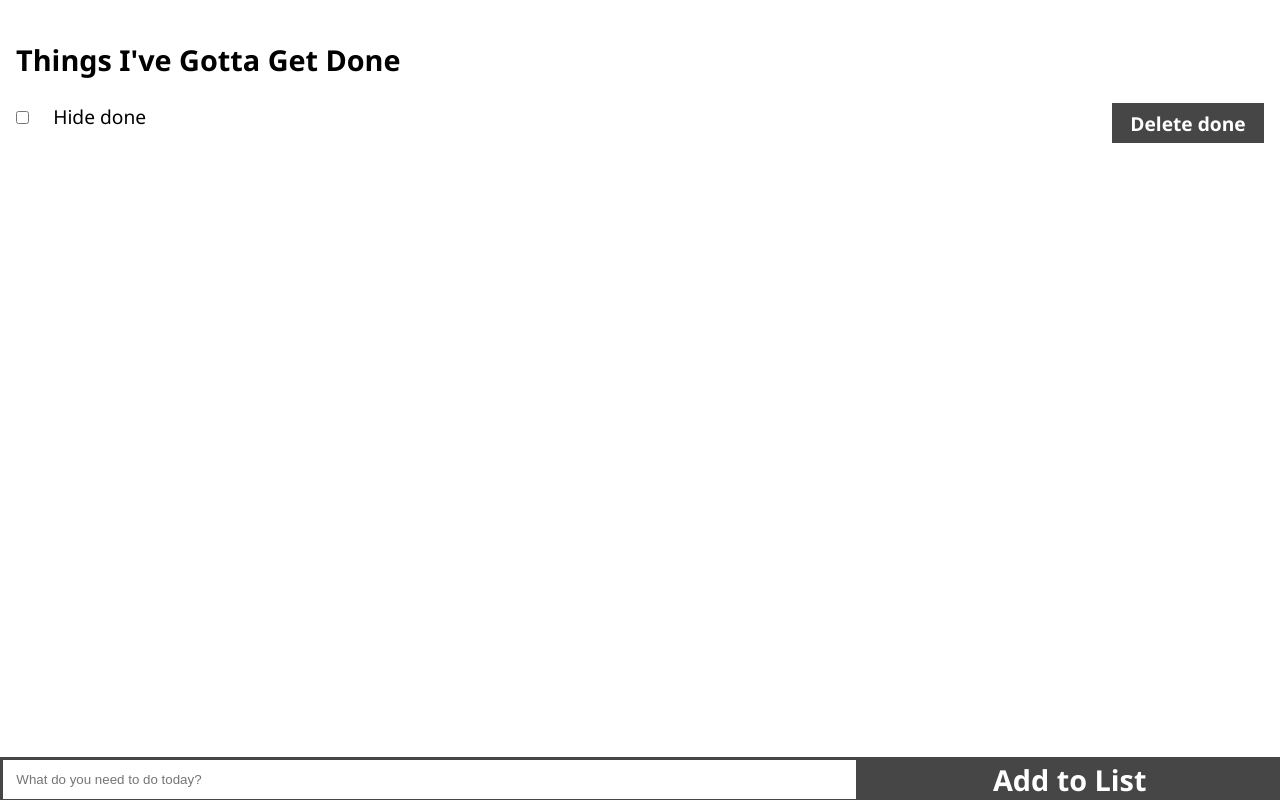
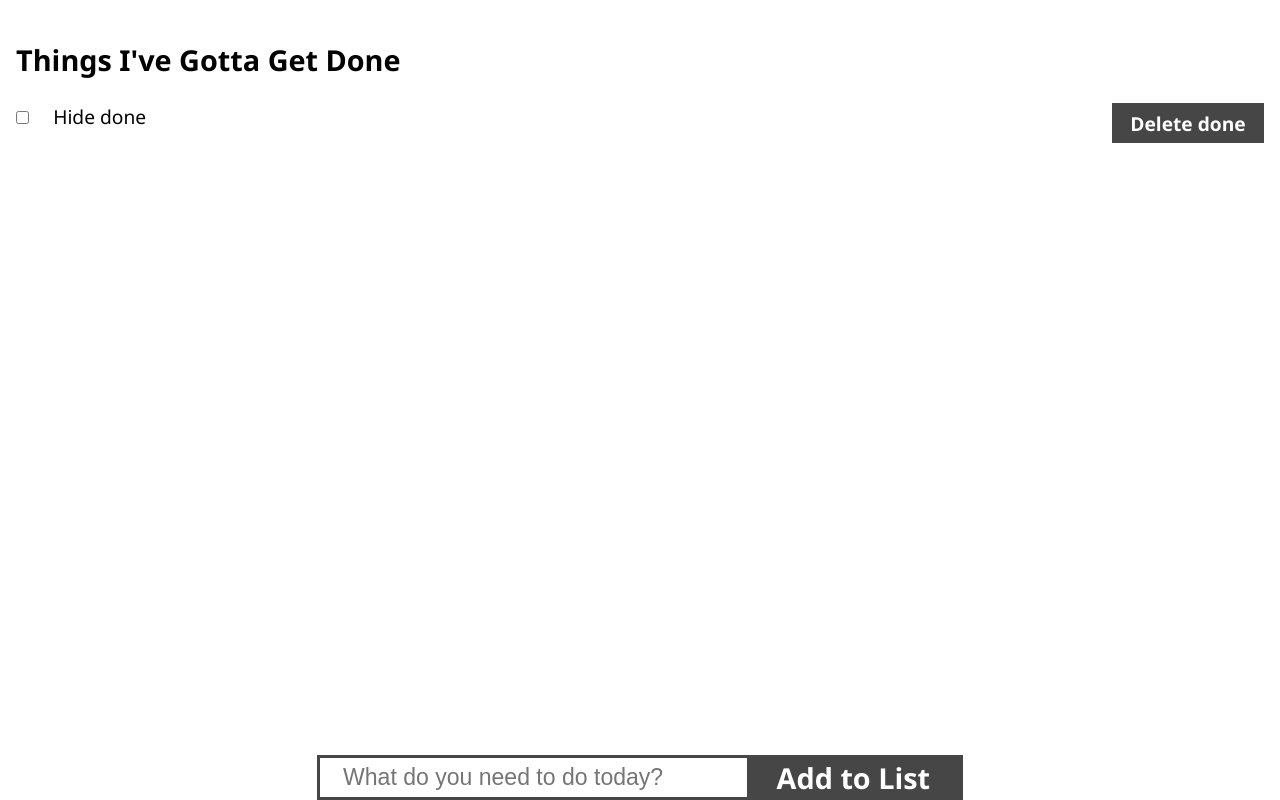
Before and after one commit to Erdodif/Frontend_TODO, a plain HTML site: page index.html in a window 1280 px wide. Drawn offline with Linux system fonts and the light colour scheme.

Commit message:
Stílus reszponzivitásának konstans szerepének frappáns megoldása

```diff
--- a/index.html
+++ b/index.html
@@ -21,11 +21,13 @@
             </span>
         </div>
     </div>
-    <div class="bevitel">
-        <input type="text" name="new" id="new" placeholder="What do you need to do today?">
-        <span id="hozzaad">
-            Add to List
-        </span>
+    <div class="sav">
+        <div class="bevitel">
+            <input type="text" name="new" id="new" placeholder="What do you need to do today?">
+            <span id="hozzaad">
+                Add to List
+            </span>
+        </div>
     </div>
 </body>
 </html>
--- a/style.css
+++ b/style.css
@@ -28,20 +28,29 @@ body{
     align-items: center;
     justify-content: space-between;
 }
+.sav{
+    position: fixed;
+    left:0;
+    bottom: 0;
+    right: 0;
+}
 .bevitel{
+    grid-column: 2 / 3;
     border: 3px solid var(--szurke);
-    position: fixed;
     font-size: 1.5em;
-    bottom: 0;
-    left: 0;
-    right: 0;
-    height: 1.3em;
-    width: 100%;
+    margin-inline: auto;
+    width: min(100%, 40rem);
     display:grid;
-    grid-template-columns: 2fr 1fr;
     text-align: center;
 }
+@media screen and (min-width: 500px) {
+    .bevitel{
+        grid-template-columns: 2fr 1fr;
+    }
+}
+
 .bevitel > input{
+    font-size: .8em;
     padding-inline:1em;
     border: 0;
 }
@@ -59,15 +68,16 @@ input[type="checkbox"]{
     margin:0;
 }
 #hozzaad{
+    margin:0;
     color: white;
     background: var(--szurke);
     font-weight: bold;
-    padding-block: auto;
+    text-align: center;
+    border-inline: 3px solid var(--szurke);
 }
 #hozzaad:hover{
     color: var(--szurke);
     background: rgb(224, 224, 224);
-    border-left: 3px solid var(--szurke);
 }
 span{
     user-select: none;
```
